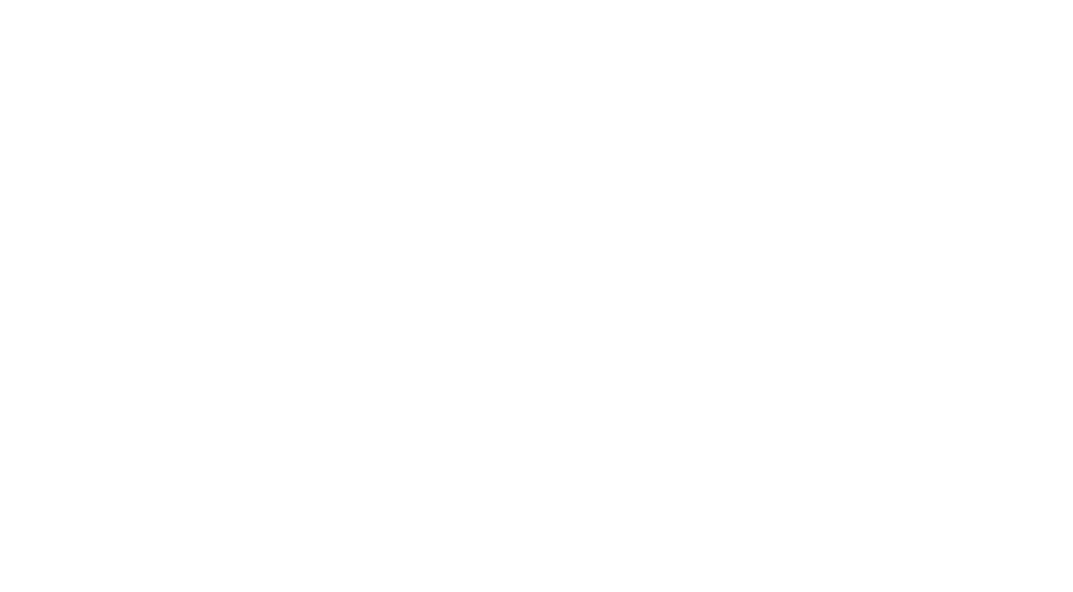
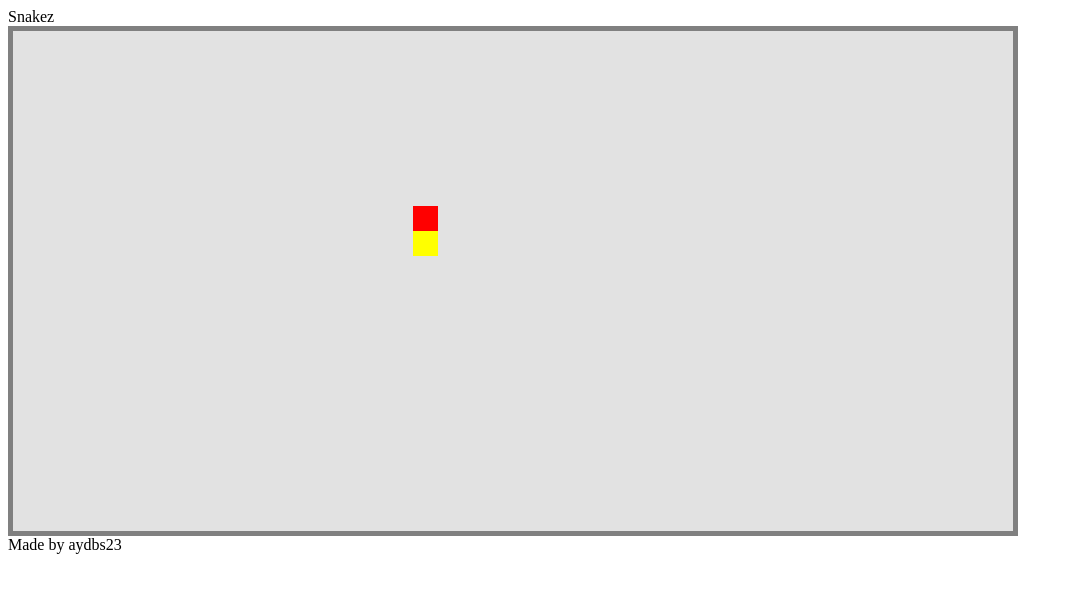
Before and after one commit to Ayush-Dabas/js-snake-game, a plain HTML site: page index.html in a window 1280 px wide. Shown: the whole page, without its empty margins (0-1073 px from the left). Drawn offline with Linux system fonts and the light colour scheme.

Commit message:
added css and positions in js

```diff
--- a/app.js
+++ b/app.js
@@ -0,0 +1,15 @@
+var sPos_X = 0,
+  sPos_Y = 0;
+var fPos_X = 0,
+  fPos_Y = 0;
+var sVelocity_X = 10,
+  sVelocity_Y = 10;
+var canvas_left = 10,
+  canvas_right = 990;
+var canvas_top = 10,
+  canvas_bottom = 490;
+
+function setFoodPos() {
+  fPos_X = Math.random(canvas_left, canvas_right);
+  fPos_Y = Math.random(canvas_top, canvas_bottom);
+}
--- a/index.html
+++ b/index.html
@@ -3,7 +3,16 @@
   <head>
     <meta charset="UTF-8" />
     <meta name="viewport" content="width=device-width, initial-scale=1.0" />
-    <title>Document</title>
+    <title>snake game</title>
+    <link rel="stylesheet" href="style.css" />
   </head>
-  <body></body>
+  <body>
+    <header>Snakez</header>
+    <main>
+      <div class="snakeHead" id="snakeHead"></div>
+      <div class="food" id="food"></div>
+    </main>
+    <footer>Made by aydbs23</footer>
+    <script src="app.js"></script>
+  </body>
 </html>
--- a/style.css
+++ b/style.css
@@ -0,0 +1,24 @@
+main{
+    background-color: rgb(226, 226, 226);
+    height: 500px;
+    width: 1000px;
+    border: 5px solid grey;
+}
+
+.snakeHead{
+    background-color: yellow;
+    height: 25px;
+    width: 25px;
+    position: relative;
+    left: 40%;
+    top: 40%;
+}
+
+.food{
+    background-color: red;
+    position: relative;
+    top: 30%;
+    left: 40%;
+    height: 25px;
+    width: 25px;
+}
```
